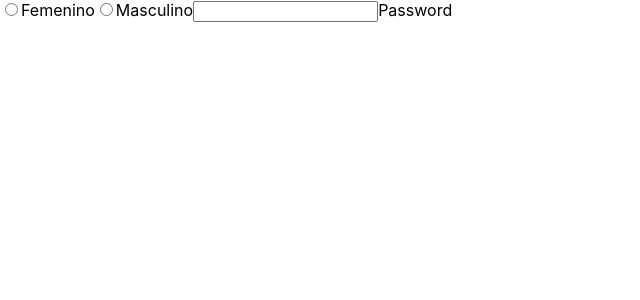
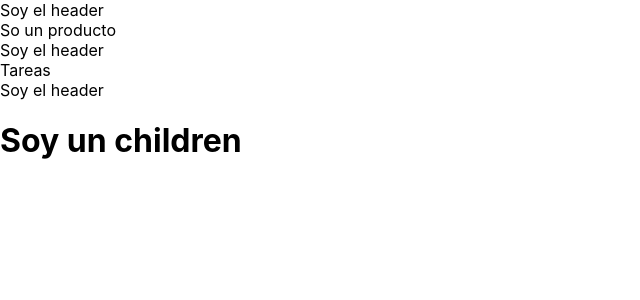
Before and after one commit to apps-camelot/webinar-react, a React (Create React App) app: page / in a window 1280 px wide. Shown: the top 300 px of the page, without its empty margins (0-640 px from the left). Built offline with nearby package versions, Linux system fonts and the light colour scheme.

Commit message:
Children

```diff
--- a/src/App.js
+++ b/src/App.js
@@ -2,29 +2,31 @@
 import "./App.css";
 
 function App() {
-  const Input = (props) => {
+  const Header = (props) => {
     return (
-      <Fragment>
-        <input
-          type={props.type || "radio"}
-          name={props.name || "genero"}
-          value={props.value}
-          onChange={(e) => {
-            if (e.target.checked) {
-              console.log(e.target.value);
-            }
-          }}
-        />
-        {props.label}
-      </Fragment>
+      <div>
+        Soy el header
+        <br />
+        {props.children}
+      </div>
     );
+  };
+
+  const Producto = () => {
+    return <div>So un producto</div>;
   };
 
   return (
     <div>
-      <Input value="femenino" label="Femenino" />
-      <Input value="masculino" label="Masculino" />
-      <Input type="password" label="Password" />
+      <Header>
+        <Producto />
+      </Header>
+
+      <Header>Tareas</Header>
+
+      <Header>
+        <h1>Soy un children</h1>
+      </Header>
     </div>
   );
 }
```
